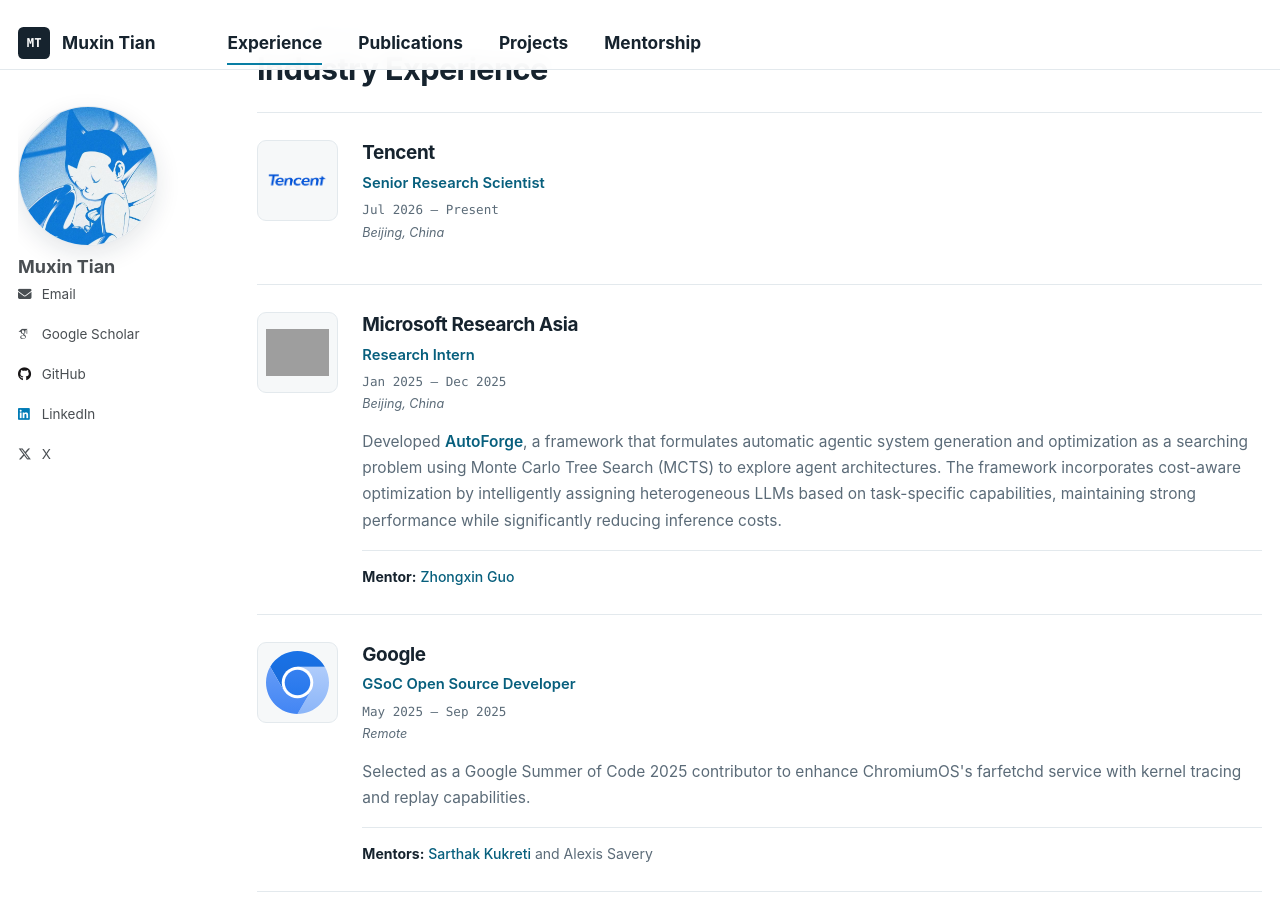
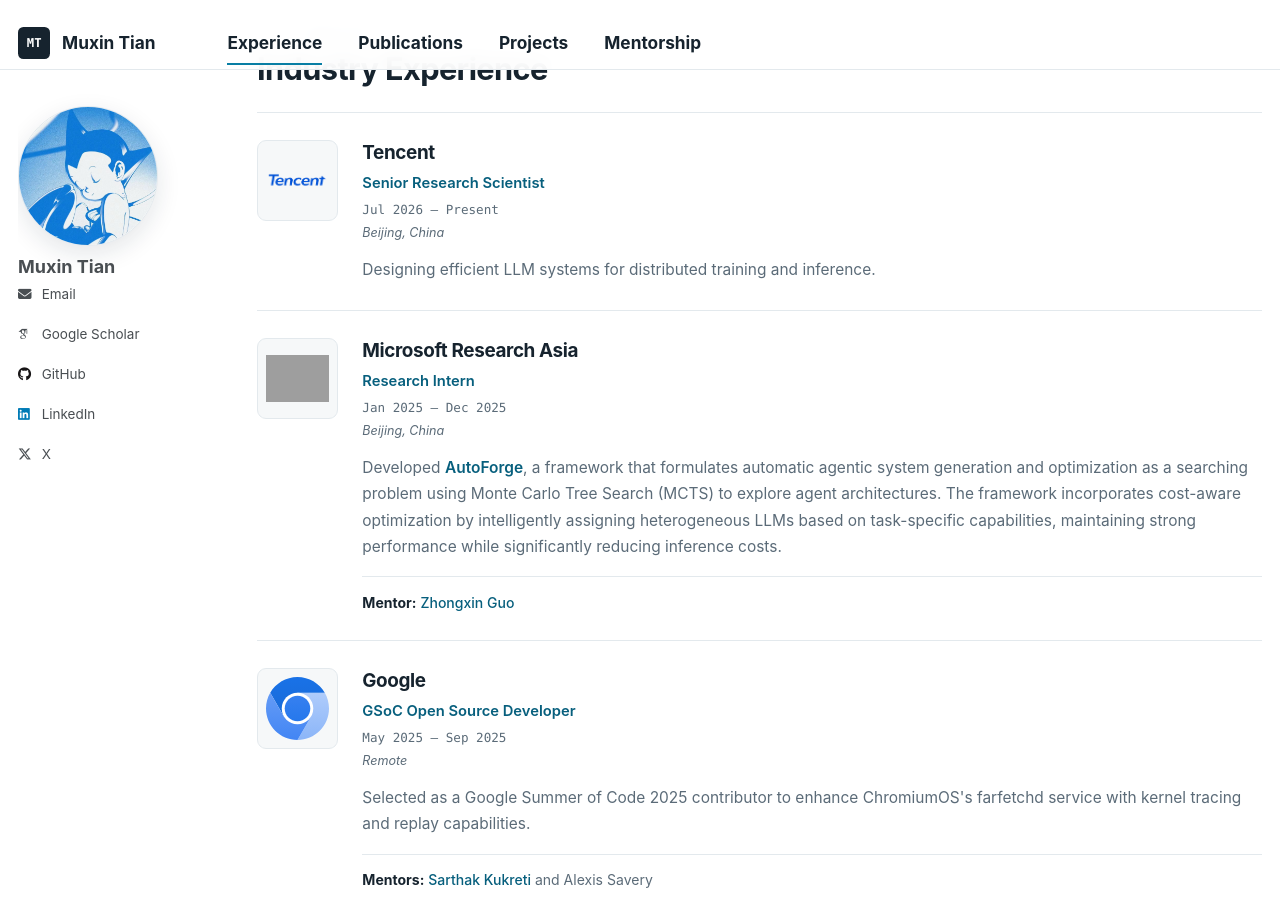
Before and after one commit to realtmxi/realtmxi.github.io, a Jekyll site: the page built from _pages/research.md, in a window 1280 px wide and 900 px high, scrolled down 336 px. Built offline with Jekyll 4.4.1, drawn with Linux system fonts in a browser that asks for light colours; some web fonts are replaced; grey boxes are pictures that could not be loaded.

Commit message:
Describe Tencent research focus

```diff
--- a/_pages/research.md
+++ b/_pages/research.md
@@ -307,6 +307,11 @@
       <div class="research-meta">Jul 2026 – Present</div>
       <div class="research-location">Beijing, China</div>
     </div>
+    <div class="research-content">
+      <div class="research-description">
+        Designing efficient LLM systems for distributed training and inference.
+      </div>
+    </div>
   </div>
 </div>
 
```
